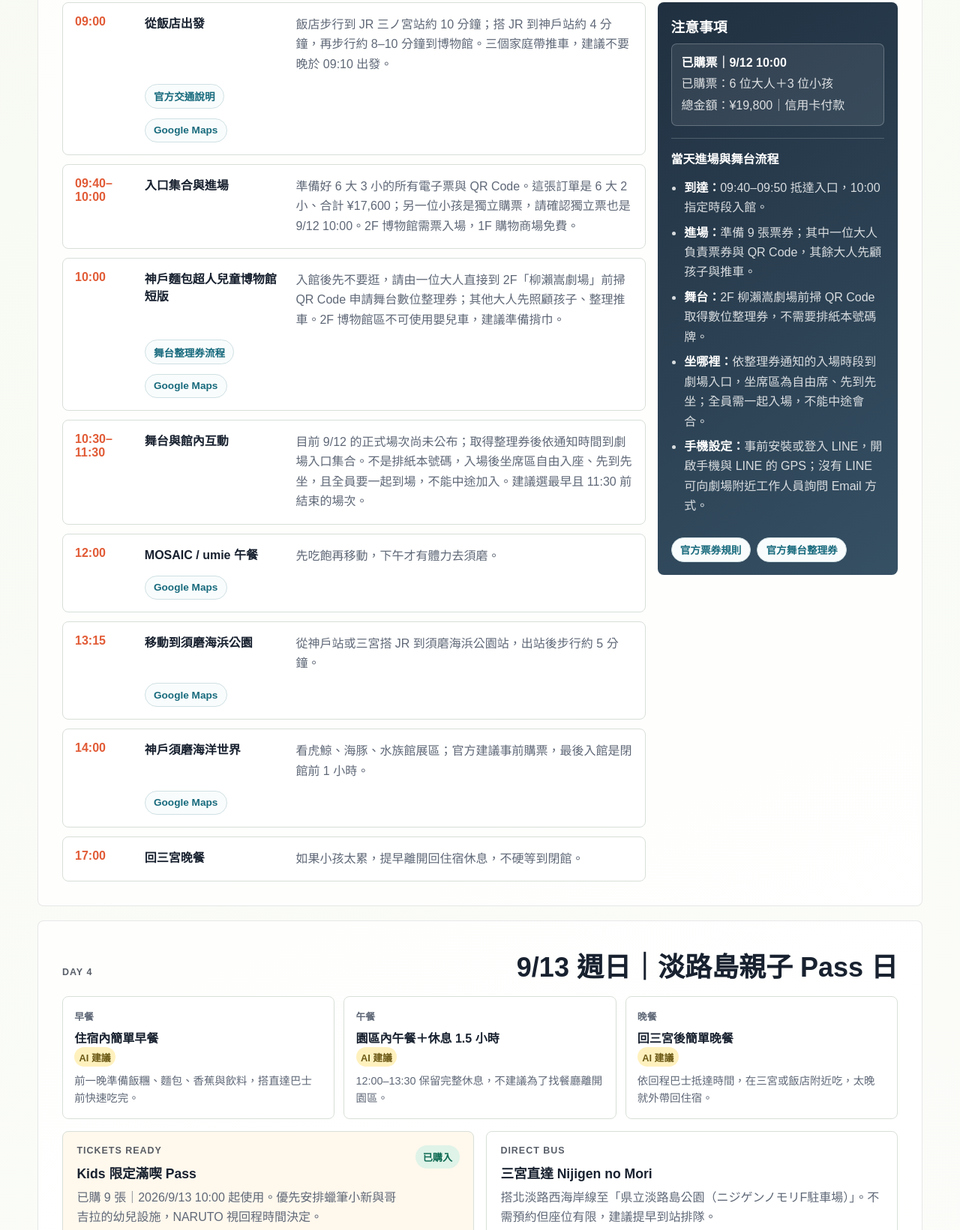
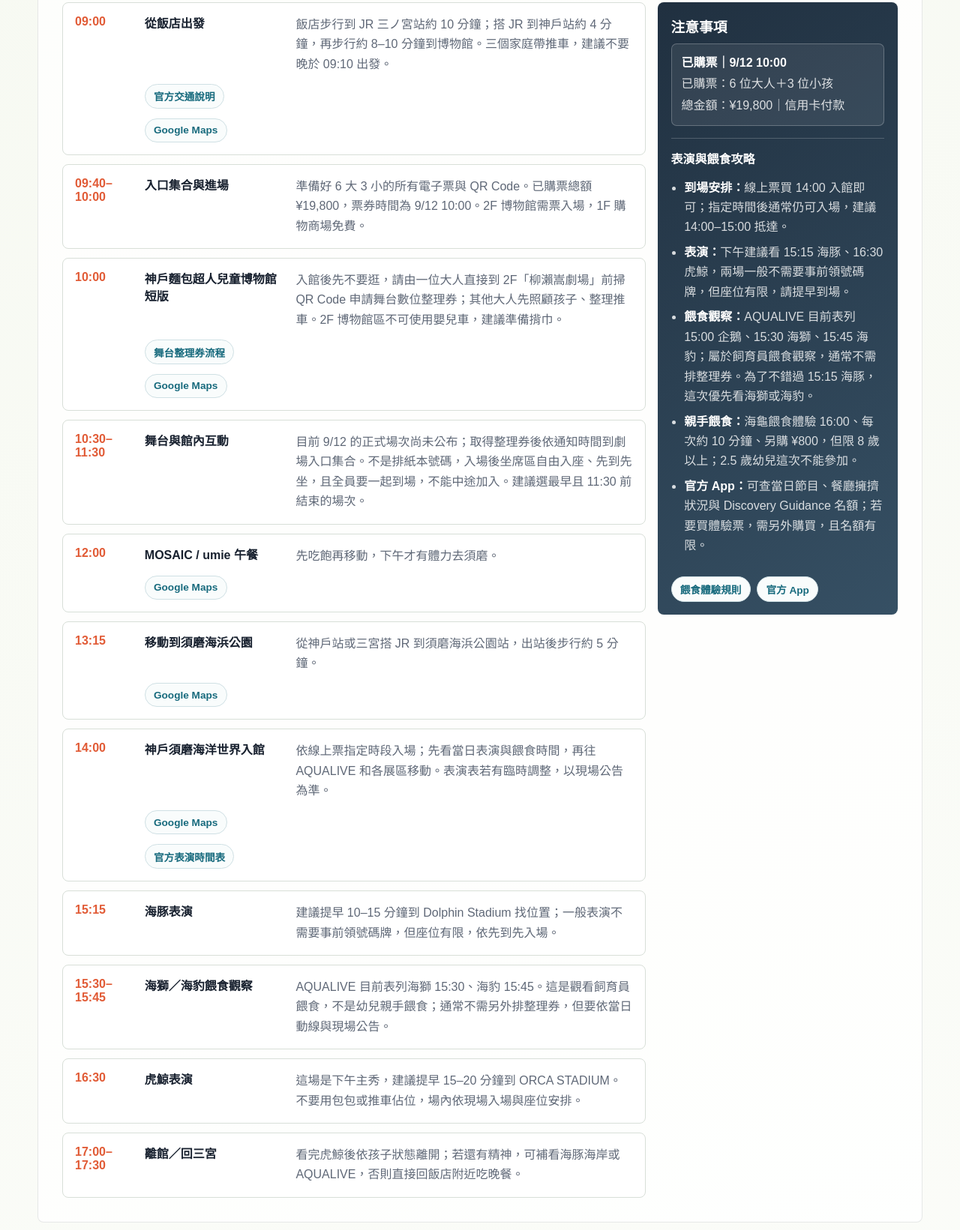
Before and after one commit to bochunwen810802/Kobe, a plain HTML site: page index.html in a window 1280 px wide. Shown: the part 6765-8406 px from the top of the page at 75% size. Drawn offline with nearby package versions, Linux system fonts and the light colour scheme.

Commit message:
Update Kobe itinerary with aquarium show and feeding schedule

```diff
--- a/index.html
+++ b/index.html
@@ -344,13 +344,16 @@
         <div class="detail-layout">
           <ol class="timeline">
             <li><time>09:00</time><strong>從飯店出發</strong><span>飯店步行到 JR 三ノ宮站約 10 分鐘；搭 JR 到神戶站約 4 分鐘，再步行約 8–10 分鐘到博物館。三個家庭帶推車，建議不要晚於 09:10 出發。</span><a class="timeline-link" href="https://www.kobe-anpanman.jp/qa/" target="_blank" rel="noreferrer">官方交通說明</a><a class="timeline-link" href="https://maps.google.com/?q=Kobe+Anpanman+Children%27s+Museum" target="_blank" rel="noreferrer">Google Maps</a></li>
-            <li><time>09:40–10:00</time><strong>入口集合與進場</strong><span>準備好 6 大 3 小的所有電子票與 QR Code。這張訂單是 6 大 2 小、合計 ¥17,600；另一位小孩是獨立購票，請確認獨立票也是 9/12 10:00。2F 博物館需票入場，1F 購物商場免費。</span></li>
+            <li><time>09:40–10:00</time><strong>入口集合與進場</strong><span>準備好 6 大 3 小的所有電子票與 QR Code。已購票總額 ¥19,800，票券時間為 9/12 10:00。2F 博物館需票入場，1F 購物商場免費。</span></li>
             <li><time>10:00</time><strong>神戶麵包超人兒童博物館短版</strong><span>入館後先不要逛，請由一位大人直接到 2F「柳瀨嵩劇場」前掃 QR Code 申請舞台數位整理券；其他大人先照顧孩子、整理推車。2F 博物館區不可使用嬰兒車，建議準備揹巾。</span><a class="timeline-link" href="https://www.kobe-anpanman.jp/news/article/z8ama5m68eob0xw.html" target="_blank" rel="noreferrer">舞台整理券流程</a><a class="timeline-link" href="https://maps.google.com/?q=Kobe+Anpanman+Children%27s+Museum" target="_blank" rel="noreferrer">Google Maps</a></li>
             <li><time>10:30–11:30</time><strong>舞台與館內互動</strong><span>目前 9/12 的正式場次尚未公布；取得整理券後依通知時間到劇場入口集合。不是排紙本號碼，入場後坐席區自由入座、先到先坐，且全員要一起到場，不能中途加入。建議選最早且 11:30 前結束的場次。</span></li>
             <li><time>12:00</time><strong>MOSAIC / umie 午餐</strong><span>先吃飽再移動，下午才有體力去須磨。</span><a class="timeline-link" href="https://maps.google.com/?q=Kobe+Harborland+umie" target="_blank" rel="noreferrer">Google Maps</a></li>
             <li><time>13:15</time><strong>移動到須磨海浜公園</strong><span>從神戶站或三宮搭 JR 到須磨海浜公園站，出站後步行約 5 分鐘。</span><a class="timeline-link" href="https://maps.google.com/?q=Suma+Kaihinkoen+Station" target="_blank" rel="noreferrer">Google Maps</a></li>
-            <li><time>14:00</time><strong>神戶須磨海洋世界</strong><span>看虎鯨、海豚、水族館展區；官方建議事前購票，最後入館是閉館前 1 小時。</span><a class="timeline-link" href="https://maps.google.com/?q=Kobe+Suma+Sea+World" target="_blank" rel="noreferrer">Google Maps</a></li>
-            <li><time>17:00</time><strong>回三宮晚餐</strong><span>如果小孩太累，提早離開回住宿休息，不硬等到閉館。</span></li>
+            <li><time>14:00</time><strong>神戶須磨海洋世界入館</strong><span>依線上票指定時段入場；先看當日表演與餵食時間，再往 AQUALIVE 和各展區移動。表演表若有臨時調整，以現場公告為準。</span><a class="timeline-link" href="https://maps.google.com/?q=Kobe+Suma+Sea+World" target="_blank" rel="noreferrer">Google Maps</a><a class="timeline-link" href="https://www.kobesuma-seaworld.jp/en/guide/schedule/" target="_blank" rel="noreferrer">官方表演時間表</a></li>
+            <li><time>15:15</time><strong>海豚表演</strong><span>建議提早 10–15 分鐘到 Dolphin Stadium 找位置；一般表演不需要事前領號碼牌，但座位有限，依先到先入場。</span></li>
+            <li><time>15:30–15:45</time><strong>海獅／海豹餵食觀察</strong><span>AQUALIVE 目前表列海獅 15:30、海豹 15:45。這是觀看飼育員餵食，不是幼兒親手餵食；通常不需另外排整理券，但要依當日動線與現場公告。</span></li>
+            <li><time>16:30</time><strong>虎鯨表演</strong><span>這場是下午主秀，建議提早 15–20 分鐘到 ORCA STADIUM。不要用包包或推車佔位，場內依現場入場與座位安排。</span></li>
+            <li><time>17:00–17:30</time><strong>離館／回三宮</strong><span>看完虎鯨後依孩子狀態離開；若還有精神，可補看海豚海岸或 AQUALIVE，否則直接回飯店附近吃晚餐。</span></li>
           </ol>
           <aside class="note-box">
             <h3>注意事項</h3>
@@ -359,17 +362,17 @@
               <span>已購票：6 位大人＋3 位小孩</span>
               <span>總金額：¥19,800｜信用卡付款</span>
             </div>
-            <h3 class="note-box__subheading">當天進場與舞台流程</h3>
+            <h3 class="note-box__subheading">表演與餵食攻略</h3>
             <ul class="transport-facts">
-              <li><strong>到達：</strong>09:40–09:50 抵達入口，10:00 指定時段入館。</li>
-              <li><strong>進場：</strong>準備 9 張票券；其中一位大人負責票券與 QR Code，其餘大人先顧孩子與推車。</li>
-              <li><strong>舞台：</strong>2F 柳瀨嵩劇場前掃 QR Code 取得數位整理券，不需要排紙本號碼牌。</li>
-              <li><strong>坐哪裡：</strong>依整理券通知的入場時段到劇場入口，坐席區為自由席、先到先坐；全員需一起入場，不能中途會合。</li>
-              <li><strong>手機設定：</strong>事前安裝或登入 LINE，開啟手機與 LINE 的 GPS；沒有 LINE 可向劇場附近工作人員詢問 Email 方式。</li>
+              <li><strong>到場安排：</strong>線上票買 14:00 入館即可；指定時間後通常仍可入場，建議 14:00–15:00 抵達。</li>
+              <li><strong>表演：</strong>下午建議看 15:15 海豚、16:30 虎鯨，兩場一般不需要事前領號碼牌，但座位有限，請提早到場。</li>
+              <li><strong>餵食觀察：</strong>AQUALIVE 目前表列 15:00 企鵝、15:30 海獅、15:45 海豹；屬於飼育員餵食觀察，通常不需排整理券。為了不錯過 15:15 海豚，這次優先看海獅或海豹。</li>
+              <li><strong>親手餵食：</strong>海龜餵食體驗 16:00、每次約 10 分鐘、另購 ¥800，但限 8 歲以上；2.5 歲幼兒這次不能參加。</li>
+              <li><strong>官方 App：</strong>可查當日節目、餐廳擁擠狀況與 Discovery Guidance 名額；若要買體驗票，需另外購買，且名額有限。</li>
             </ul>
             <div class="note-box__links">
-              <a class="timeline-link" href="https://www.kobe-anpanman.jp/guide/index.html" target="_blank" rel="noreferrer">官方票券規則</a>
-              <a class="timeline-link" href="https://www.kobe-anpanman.jp/news/article/z8ama5m68eob0xw.html" target="_blank" rel="noreferrer">官方舞台整理券</a>
+              <a class="timeline-link" href="https://www.kobesuma-seaworld.jp/en/guide/discovery/" target="_blank" rel="noreferrer">餵食體驗規則</a>
+              <a class="timeline-link" href="https://www.kobesuma-seaworld.jp/zh-tw/guide/app/" target="_blank" rel="noreferrer">官方 App</a>
             </div>
           </aside>
         </div>
```
